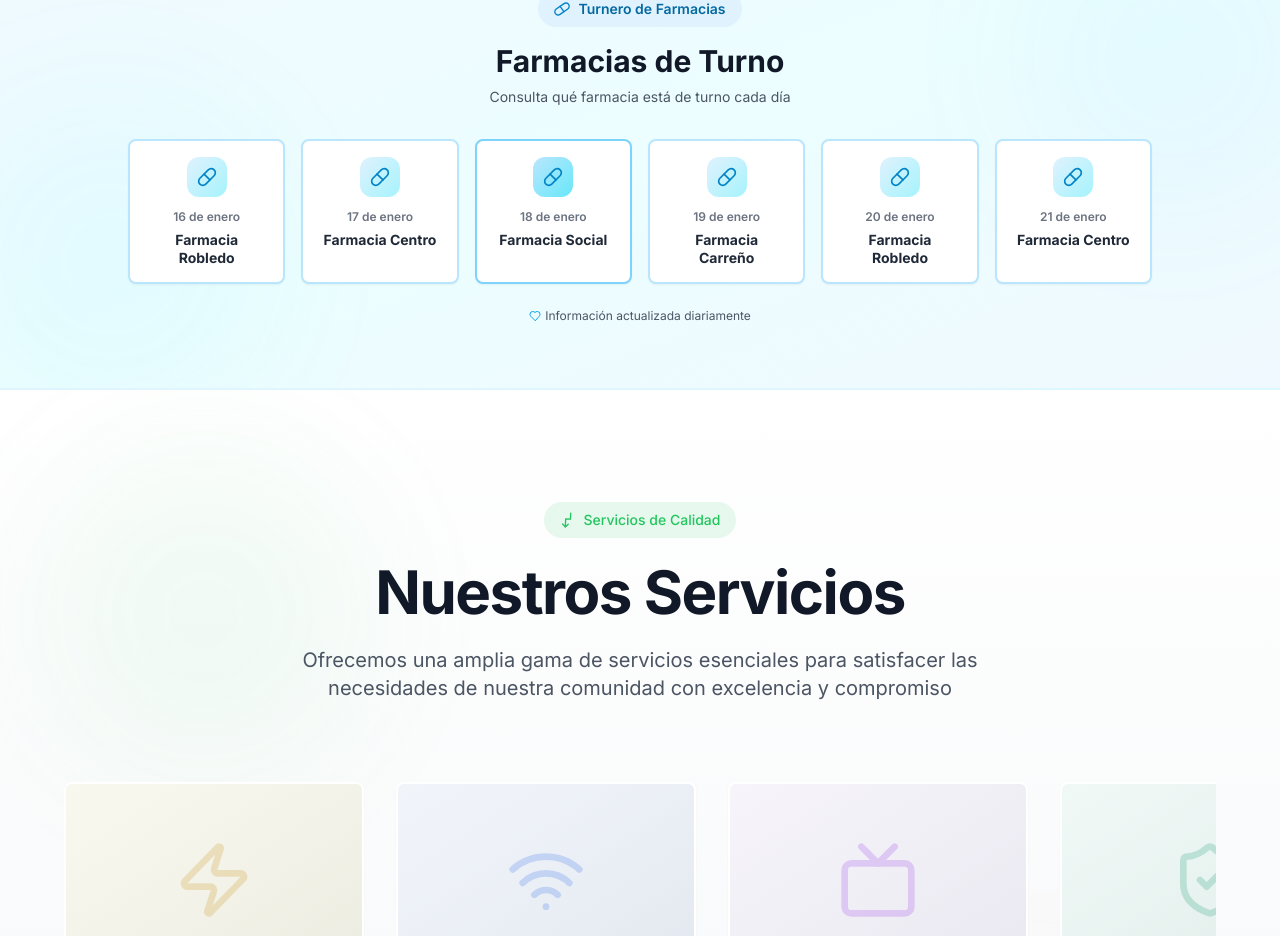
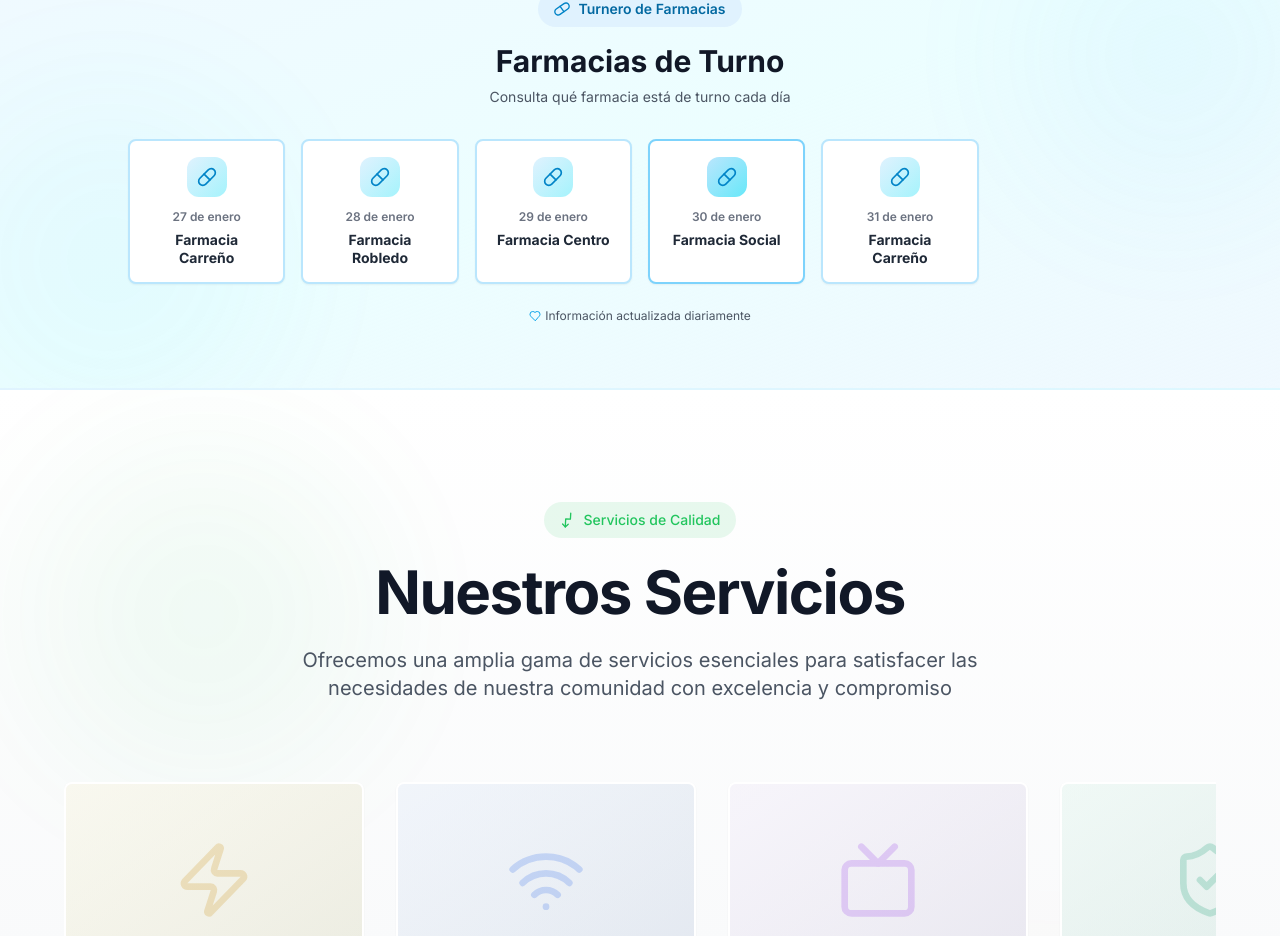
Before and after one commit to sistemascoopladormida-hub/cooperativa-san-jose-de-la-dormida, a Next.js app: page / in a window 1280 px wide. Shown: the part 2796-3732 px from the top of the page. Built offline with nearby package versions, Linux system fonts and the light colour scheme.

Commit message:
actualizacion de turnero

```diff
--- a/app/page.tsx
+++ b/app/page.tsx
@@ -297,12 +297,11 @@ function PharmacySchedule() {
   }
 
   const pharmacySchedule = [
-    { date: "16 de enero", pharmacy: "Farmacia Robledo" },
-    { date: "17 de enero", pharmacy: "Farmacia Centro" },
-    { date: "18 de enero", pharmacy: "Farmacia Social" },
-    { date: "19 de enero", pharmacy: "Farmacia Carreño" },
-    { date: "20 de enero", pharmacy: "Farmacia Robledo" },
-    { date: "21 de enero", pharmacy: "Farmacia Centro" },
+    { date: "27 de enero", pharmacy: "Farmacia Carreño" },
+    { date: "28 de enero", pharmacy: "Farmacia Robledo" },
+    { date: "29 de enero", pharmacy: "Farmacia Centro" },
+    { date: "30 de enero", pharmacy: "Farmacia Social" },
+    { date: "31 de enero", pharmacy: "Farmacia Carreño" },
   ]
 
   return (
```
